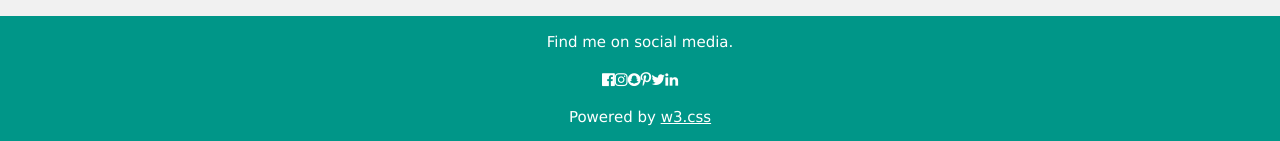
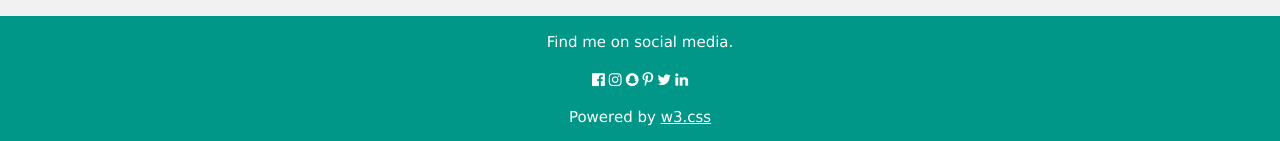
Before and after one commit to FelipeBZanardo/Projeto-Final-Angular-I, an Angular app in the folder curriculo-angular/: page / in a window 1280 px wide. Shown: the part 1186-1327 px from the top of the page. Built offline with nearby package versions, Linux system fonts and the light colour scheme.

Commit message:
Adiciona espaco entre os icones de social media.

```diff
--- a/curriculo-angular/src/app/components/footer/footer.component.css
+++ b/curriculo-angular/src/app/components/footer/footer.component.css
@@ -0,0 +1,3 @@
+i {
+  padding: 2px;
+}
```
